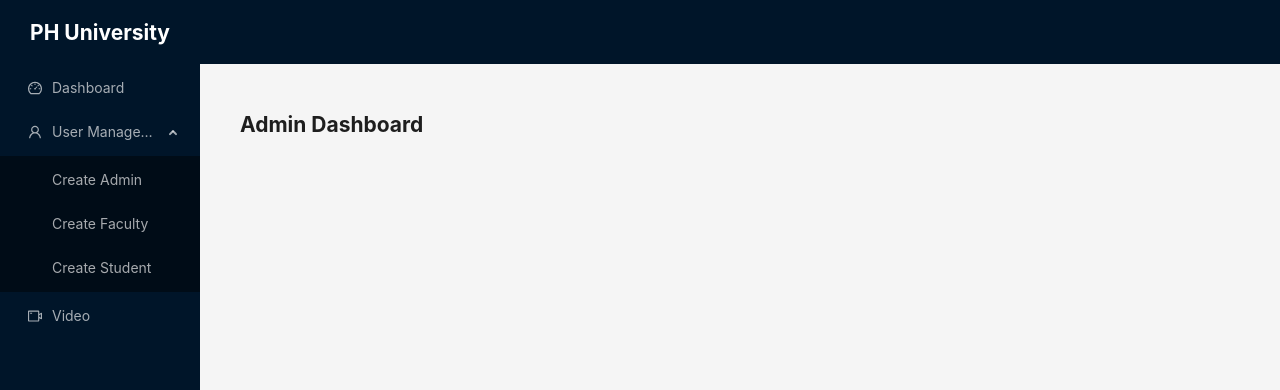
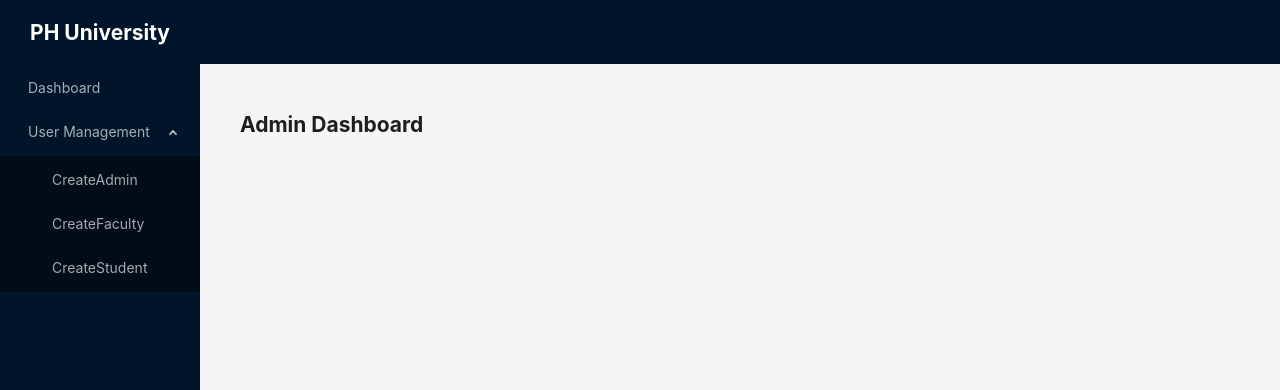
Before and after one commit to farhadahmed1/PH-university-management-app, a React (Vite) app: page /admin/dashboard in a window 1280 px wide. Both pictures are taken after a click on the element "User Management". Shown: the top 390 px of the page. Built offline with nearby package versions, Linux system fonts and the light colour scheme.

Commit message:
added redux

```diff
--- a/package.json
+++ b/package.json
@@ -11,10 +11,12 @@
   },
   "dependencies": {
     "@ant-design/icons": "^5.3.7",
+    "@reduxjs/toolkit": "^2.2.7",
     "antd": "^5.19.1",
     "react": "^18.3.1",
     "react-dom": "^18.3.1",
     "react-hook-form": "^7.52.1",
+    "react-redux": "^9.1.2",
     "react-router-dom": "^6.24.1"
   },
   "devDependencies": {
--- a/src/components/layout/MainLayout.tsx
+++ b/src/components/layout/MainLayout.tsx
@@ -1,43 +1,40 @@
-import { Layout, Menu, MenuProps } from "antd";
+import { Layout, Menu } from "antd";
 const { Header, Content, Footer, Sider } = Layout;
-import {
-  DashboardOutlined,
-  UserOutlined,
-  VideoCameraOutlined,
-} from "@ant-design/icons";
-import { NavLink, Outlet } from "react-router-dom";
 
-const items: MenuProps["items"] = [
-  {
-    key: "Dashboard",
-    label: <NavLink to="/admin/dashboard">Dashboard</NavLink>,
-    icon: <DashboardOutlined />,
-  },
-  {
-    key: "1",
-    label: "User Management",
-    icon: <UserOutlined />,
-    children: [
-      {
-        key: "Create Admin ",
-        label: <NavLink to="/admin/create-admin">Create Admin</NavLink>,
-      },
-      {
-        key: "Create Faculty ",
-        label: <NavLink to="/admin/create-faculty">Create Faculty</NavLink>,
-      },
-      {
-        key: "Create Student",
-        label: <NavLink to="/admin/create-student">Create Student</NavLink>,
-      },
-    ],
-  },
-  {
-    key: "2",
-    label: "Video",
-    icon: <VideoCameraOutlined />,
-  },
-];
+import { Outlet } from "react-router-dom";
+import { adminSidebarItems } from "../../routes/admin.routes";
+
+// const items: MenuProps["items"] = [
+//   {
+//     key: "Dashboard",
+//     label: <NavLink to="/admin/dashboard">Dashboard</NavLink>,
+//     icon: <DashboardOutlined />,
+//   },
+//   {
+//     key: "1",
+//     label: "User Management",
+//     icon: <UserOutlined />,
+//     children: [
+//       {
+//         key: "Create Admin ",
+//         label: <NavLink to="/admin/create-admin">Create Admin</NavLink>,
+//       },
+//       {
+//         key: "Create Faculty ",
+//         label: <NavLink to="/admin/create-faculty">Create Faculty</NavLink>,
+//       },
+//       {
+//         key: "Create Student",
+//         label: <NavLink to="/admin/create-student">Create Student</NavLink>,
+//       },
+//     ],
+//   },
+//   {
+//     key: "2",
+//     label: "Video",
+//     icon: <VideoCameraOutlined />,
+//   },
+// ];
 
 const MainLayout = () => {
   return (
@@ -68,7 +65,7 @@
           theme="dark"
           mode="inline"
           defaultSelectedKeys={["4"]}
-          items={items}
+          items={adminSidebarItems}
         />
       </Sider>
       <Layout>
--- a/src/main.tsx
+++ b/src/main.tsx
@@ -4,9 +4,13 @@
 import "./index.css";
 import { RouterProvider } from "react-router-dom";
 import router from "./routes/routes.tsx";
+import { Provider } from "react-redux";
+import { store } from "./redux/features/store.ts";
 
 ReactDOM.createRoot(document.getElementById("root")!).render(
   <React.StrictMode>
-    <RouterProvider router={router} />
+    <Provider store={store}>
+      <RouterProvider router={router} />
+    </Provider>
   </React.StrictMode>
 );
--- /dev/null
+++ b/src/redux/features/hooks.ts
@@ -0,0 +1,6 @@
+import { useDispatch, useSelector } from "react-redux";
+import type { RootState, AppDispatch } from "./store";
+
+// Use throughout your app instead of plain `useDispatch` and `useSelector`
+export const useAppDispatch = useDispatch.withTypes<AppDispatch>();
+export const useAppSelector = useSelector.withTypes<RootState>();
--- /dev/null
+++ b/src/redux/features/store.ts
@@ -0,0 +1,10 @@
+import { configureStore } from "@reduxjs/toolkit";
+
+export const store = configureStore({
+  reducer: {}, // Your app's reducer goes here
+});
+
+// Infer the `RootState` and `AppDispatch` types from the store itself
+export type RootState = ReturnType<typeof store.getState>;
+// Inferred type: {posts: PostsState, comments: CommentsState, users: UsersState}
+export type AppDispatch = typeof store.dispatch;
--- a/src/routes/admin.routes.tsx
+++ b/src/routes/admin.routes.tsx
@@ -1,12 +1,19 @@
+import { NavLink } from "react-router-dom";
 import AdminDashboard from "../pages/admin/AdminDashboard/AdminDashboard";
 import CreateAdmin from "../pages/admin/CreateAdmin/CreateAdmin";
 import CreateFaculty from "../pages/admin/CreateFaculty/CreateFaculty";
 import CreateStudent from "../pages/admin/CreateStudent/CreateStudent";
+import { ReactNode } from "react";
 
-interface TRoute {
+type TRoute = {
   path: string;
-  element: React.ReactElement;
-}
+  element: ReactNode;
+};
+type TSidebarItem = {
+  key: string;
+  label: ReactNode;
+  children?: TSidebarItem[];
+};
 const adminPaths = [
   {
     name: "Dashboard",
@@ -34,6 +41,30 @@
     ],
   },
 ];
+
+export const adminSidebarItems = adminPaths.reduce(
+  (acc: TSidebarItem[], item) => {
+    if (item.path && item.name) {
+      acc.push({
+        key: item.name,
+        label: <NavLink to={`/admin/${item.path}`}> {item.name}</NavLink>,
+      });
+    }
+
+    if (item.children) {
+      acc.push({
+        key: item.name,
+        label: item.name,
+        children: item.children.map((child) => ({
+          key: child.name,
+          label: <NavLink to={`/admin/${child.path}`}>{child.name}</NavLink>,
+        })),
+      });
+    }
+    return acc;
+  },
+  []
+);
 
 //  Progrematically
 
```
Also changed, not shown: 1 other file (tests, documents, lock files or other folders).
